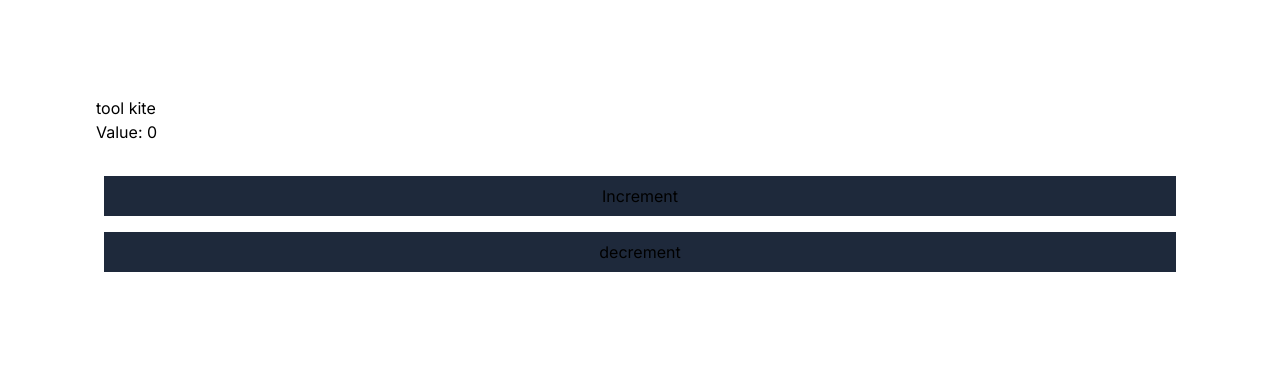
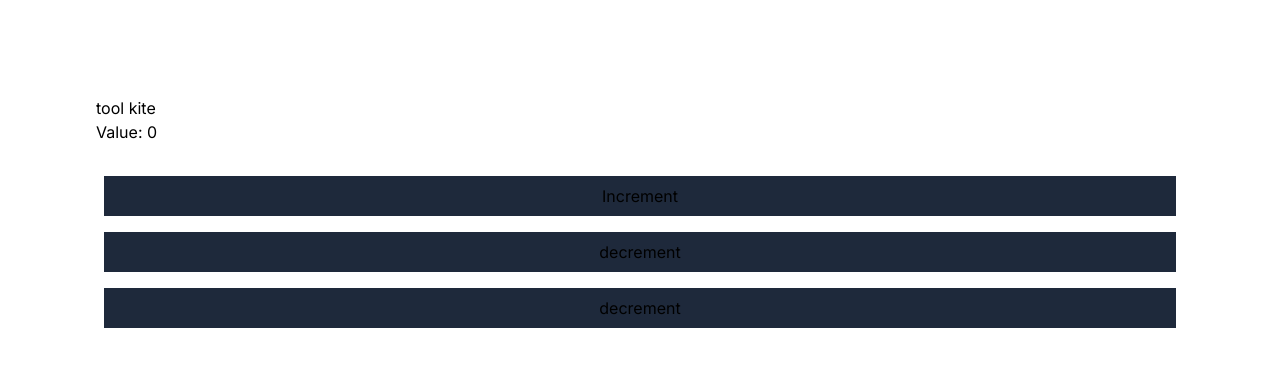
Before and after one commit to ShahMkarimi/redux-toolkit, a Next.js app: page / in a window 1280 px wide. Shown: the top 366 px of the page. Built offline with nearby package versions, Linux system fonts and the light colour scheme.

Commit message:
add one botton

```diff
--- a/src/app/counter.jsx
+++ b/src/app/counter.jsx
@@ -16,6 +16,7 @@ const Counter = () => {
           <br />
           <button className="m-2 p-2 bg-slate-800 hover:bg-slate-900 cursor-pointer" onClick={() => dispatch(incrementAction())}>Increment</button>
           <button className="m-2 p-2 bg-slate-800 hover:bg-slate-900 cursor-pointer" onClick={() => dispatch(decrementAction())}>decrement</button>
+          <button className="m-2 p-2 bg-slate-800 hover:bg-slate-900 cursor-pointer" onClick={() => dispatch(decrementAction())}>decrement</button>
         </>
      );
 }
```
